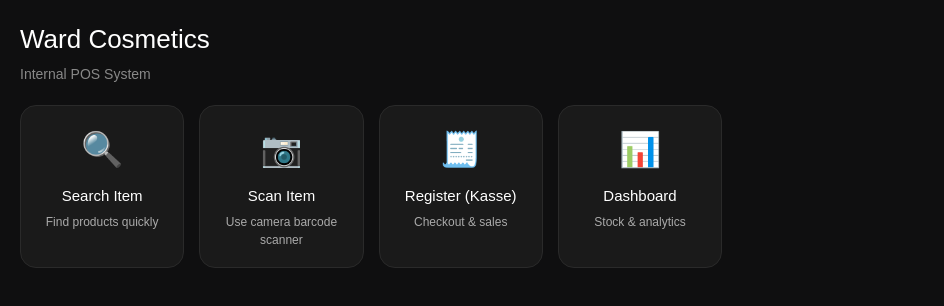
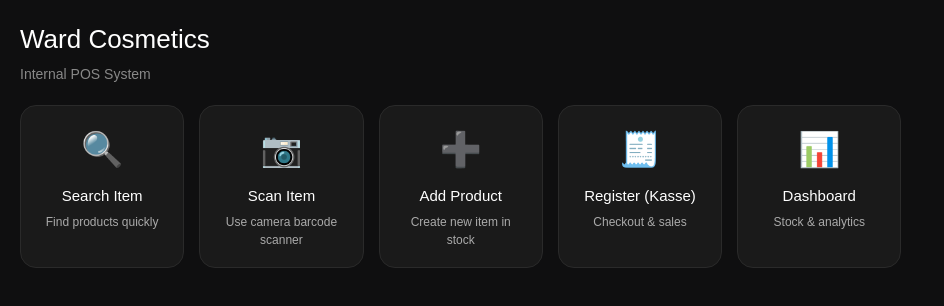
Before and after one commit to AmaniElTrabulsi/ward_cosmetics, a Next.js app: page / in a window 1280 px wide. Shown: the top 306 px of the page, without its empty margins (0-944 px from the left). Built offline with nearby package versions, Linux system fonts and the light colour scheme.

Commit message:
added card to homepage

```diff
--- a/app/page.tsx
+++ b/app/page.tsx
@@ -17,6 +17,12 @@ export default function Home() {
       subtitle: "Use camera barcode scanner",
       emoji: "📷",
       route: "/scan",
+    },
+    {
+      title: "Add Product",
+      subtitle: "Create new item in stock",
+      emoji: "➕",
+      route: "/admin/add-product",
     },
     {
       title: "Register (Kasse)",
```
